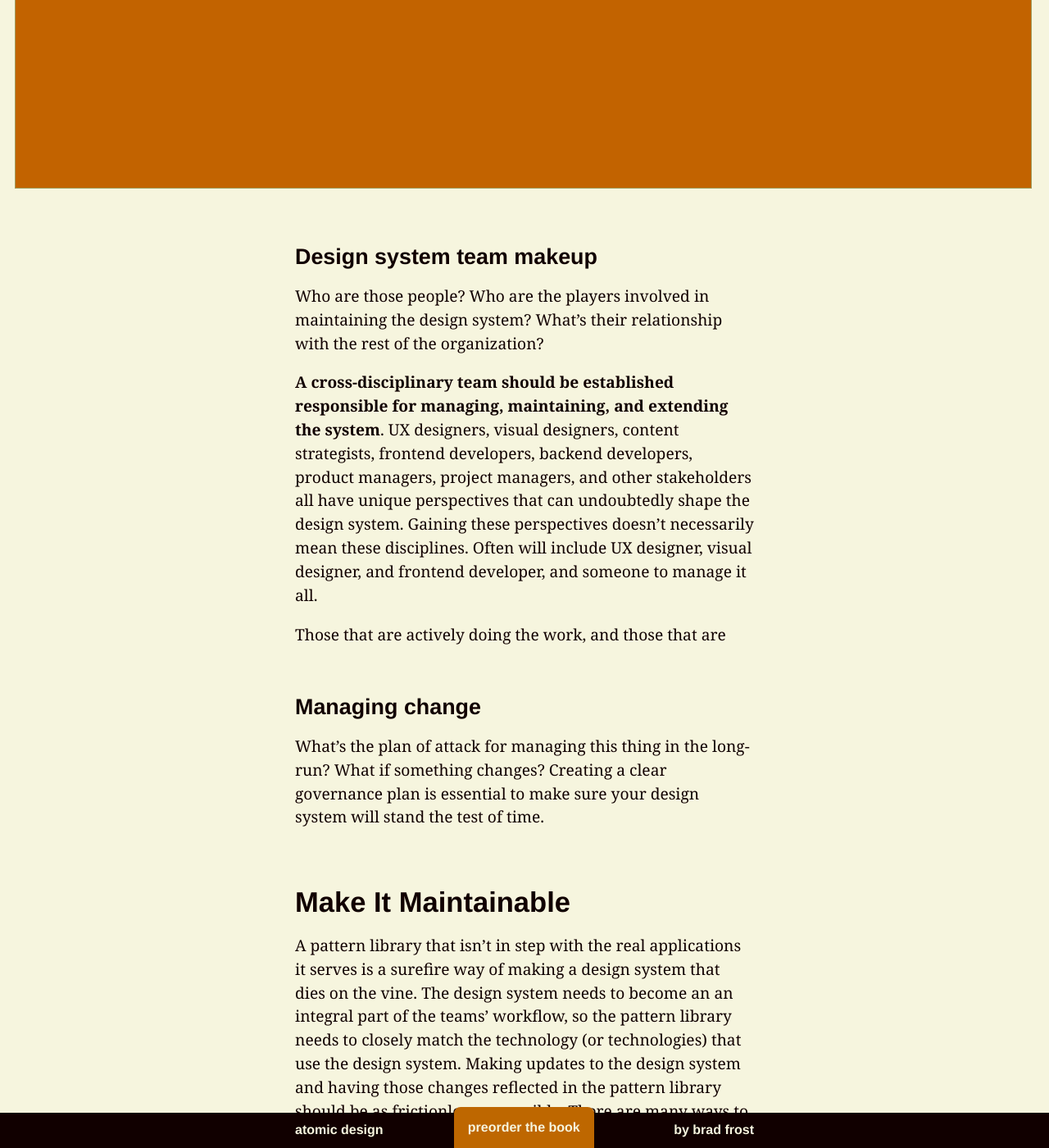
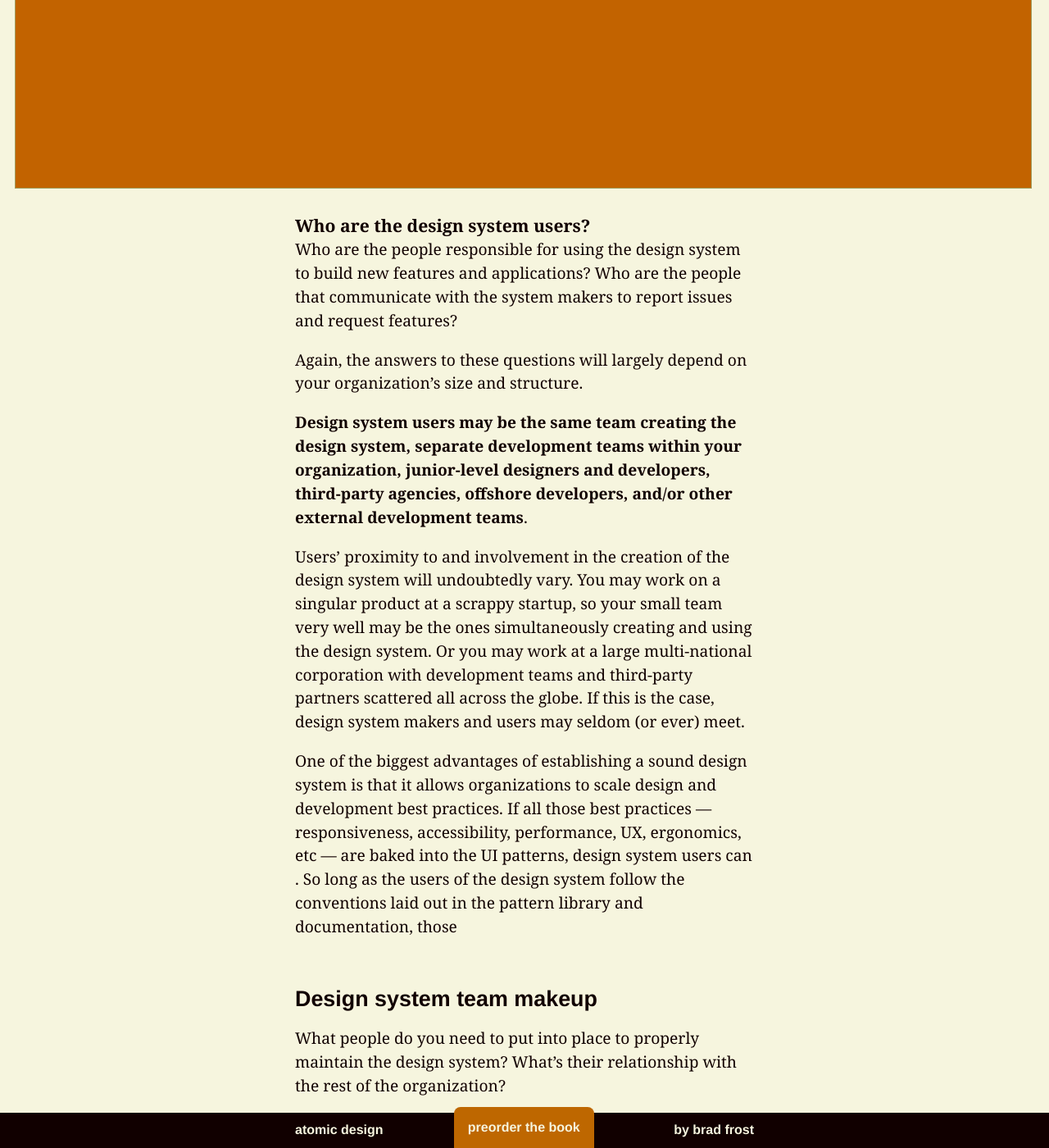
Before and after one commit to bradfrost/atomic-design, a Jekyll site: the page built from chapter-5.md, in a window 1280 px wide and 1400 px high, scrolled down 14312 px. Shown: the whole window at 82% size. Built offline with Jekyll 4.4.1, drawn with Linux system fonts in a browser that asks for light colours.

Commit message:
Chapter 5 draft
Design system users

```diff
--- a/chapter-5.md
+++ b/chapter-5.md
@@ -130,8 +130,19 @@ But on the other hand, **external parties can often provide a sense of perspecti
 
 {% include figure.html src="../images/fpo.png" caption="" %}
 
+#### Who are the design system users?
+Who are the people responsible for using the design system to build new features and applications? Who are the people that communicate with the system makers to report issues and request features?
+
+Again, the answers to these questions will largely depend on your organization's size and structure.
+
+**Design system users may be the same team creating the design system, separate development teams within your organization, junior-level designers and developers, third-party agencies, offshore developers, and/or other external development teams**.
+
+Users' proximity to and involvement in the creation of the design system will undoubtedly vary. You may work on a singular product at a scrappy startup, so your small team very well may be the ones simultaneously creating and using the design system.  Or you may work at a large multi-national corporation with development teams and third-party partners scattered all across the globe. If this is the case, design system makers and users may seldom (or ever) meet.
+
+One of the biggest advantages of establishing a sound design system is that it allows organizations to scale design and development best practices. If all those best practices — responsiveness, accessibility, performance, UX, ergonomics, etc — are baked into the UI patterns, design system users can . So long as the users of the design system follow the conventions laid out in the pattern library and documentation, those
+
 ### Design system team makeup
- Who are those people? Who are the players involved in maintaining the design system? What's their relationship with the rest of the organization?
+What people do you need to put into place to properly maintain the design system? What's their relationship with the rest of the organization?
 
 **A cross-disciplinary team should be established responsible for managing, maintaining, and extending the system**. UX designers, visual designers, content strategists, frontend developers, backend developers, product managers, project managers, and other stakeholders all have unique perspectives that can undoubtedly shape the design system. Gaining these perspectives doesn't necessarily mean these disciplines. Often will include UX designer, visual designer, and frontend developer, and someone to manage it all.
 
```
Also changed, not shown: 2 other files.
